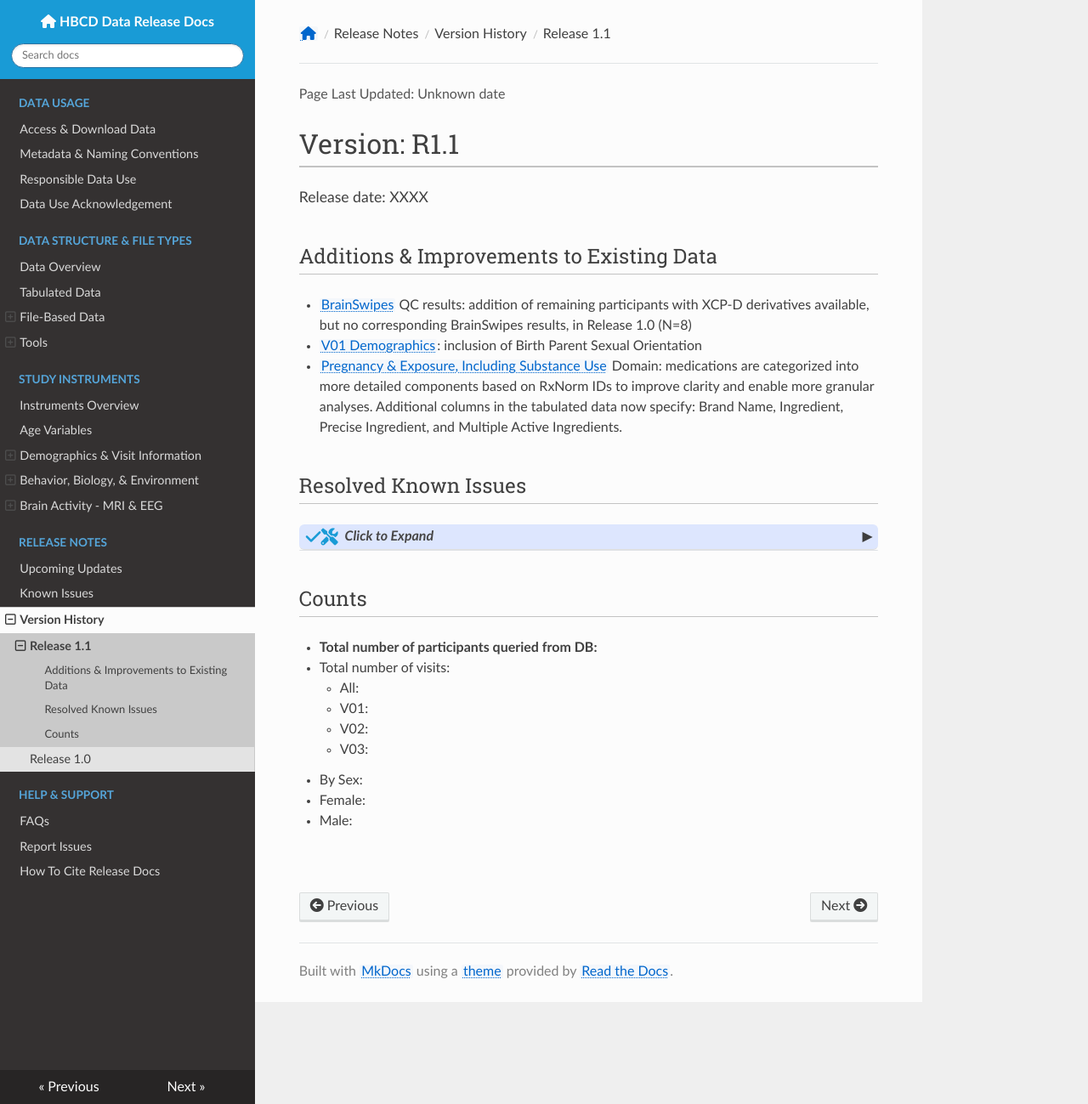
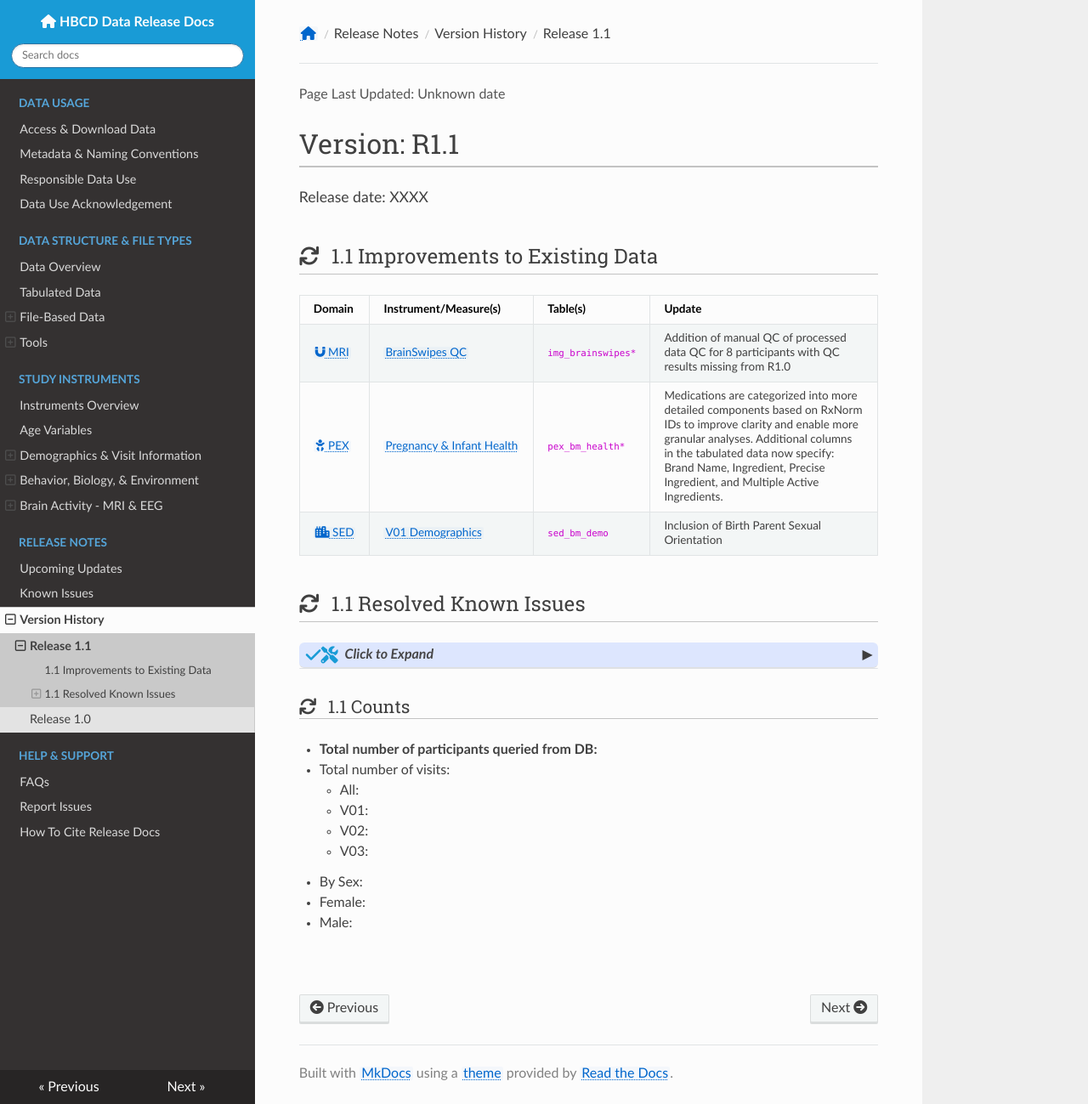
Before and after one commit to nbdc-datahub/hbcd-docs, an MkDocs documentation site: the page built from docs/changelog/versions/R1.1.md, in a window 1280 px wide and 1299 px high. Shown: the whole window at 85% size. Built offline with MkDocs 1.6.1, drawn with Linux system fonts in a browser that asks for light colours; nearby versions of some CDN libraries.

Commit message:
style/formatting

```diff
--- a/docs/changelog/versions/R1.1.md
+++ b/docs/changelog/versions/R1.1.md
@@ -1,14 +1,41 @@
 # Version: R1.1
 <p style="font-size: 1.1em">Release date: XXXX</p>
 
-## Additions & Improvements to Existing Data
 
-- [BrainSwipes](../../instruments/mri/qc.md#brainswipes) QC results: addition of remaining participants with XCP-D derivatives available, but no corresponding BrainSwipes results, in Release 1.0 (N=8)
-- [V01 Demographics](../../instruments/SED/v01-demo.md): inclusion of Birth Parent Sexual Orientation
-- [Pregnancy & Exposure, Including Substance Use](../../instruments/index.md#pregexp) Domain: medications are categorized into more detailed components based on RxNorm IDs to improve clarity and enable more granular analyses. Additional columns in the tabulated data now specify: Brand Name, Ingredient, Precise Ingredient, and Multiple Active Ingredients.
+## <i class="fa-solid fa-arrows-rotate" style="margin-right: 8px;"></i> 1.1 Improvements to Existing Data
 
+<table style="width: 100%; border-collapse: collapse; table-layout: fixed; font-size: 15px;">
+  <thead>
+    <tr>
+      <th>Domain</th>
+      <th>Instrument/Measure(s)</th>
+      <th>Table(s)</th>
+      <th>Update</th>
+    </tr>
+  </thead>
+  <tbody>
+    <tr>
+      <td><a href="../../../instruments/#mri" target="_blank"><i class="fas fa-magnet"></i> MRI</a></td>
+      <td><a href="../../../instruments/mri/qc/#brainswipes" target="_blank">BrainSwipes QC</a></td>
+      <td><code>img_brainswipes*</code></td>
+      <td style="word-wrap: break-word; white-space: normal;">Addition of manual QC of processed data QC for 8 participants with QC results missing from R1.0</td>
+    </tr>
+    <tr>
+      <td><a href="../../../instruments/#pex" target="_blank"><i class="fa-solid fa-baby"></i> PEX</a></td>
+      <td><a href="../../../instruments/pregexp/pex" target="_blank">Pregnancy & Infant Health</a></td>
+      <td><code>pex_bm_health*</code></td>
+      <td style="word-wrap: break-word; white-space: normal;">Medications are categorized into more detailed components based on RxNorm IDs to improve clarity and enable more granular analyses. Additional columns in the tabulated data now specify: Brand Name, Ingredient, Precise Ingredient, and Multiple Active Ingredients.</td>
+    </tr>
+    <tr>
+      <td><a href="../../../instruments/#socenvdet" target="_blank"><i class="fas fa-city"></i> SED</a></td>
+      <td><a href="../../../instruments/SED/v01-demo" target="_blank">V01 Demographics</a></td>
+      <td><code>sed_bm_demo</code></td>
+      <td style="word-wrap: break-word; white-space: normal;">Inclusion of Birth Parent Sexual Orientation</td>
+    </tr>
+  </tbody>
+</table>
 
-## Resolved Known Issues
+## <i class="fa-solid fa-arrows-rotate" style="margin-right: 8px;"></i> 1.1 Resolved Known Issues
 
 <div id="resolved-known-issues" class="table-banner" onclick="toggleCollapse(this)">
   <span class="emoji"><i class="fa fa-check"></i><i class="fa fa-screwdriver-wrench"></i></span>
@@ -63,7 +90,8 @@ The following age variables are incorrect: <code>pex_ch_tlfb_adjusted_age</code>
 The substance use flags found in the Visit Information data are single summary variables to reflect substance use status (yes/no) based on any positive reports from the (1) Timeline Follow Back (self-report), (2) Healthy History (V02) (self-report), or (3) USDTL urine toxicology results. Nail toxicology results were not used in the creation of these substance use flags. Further, the substance use flag variable is missing for alcohol, opioid, cannabis, and nicotine, and will be integrated in future data releases. In the meantime, users can generate their own substance use flag summary variables using the individual components found in the “pregnancy exposures, including substances” and “biospecimens” domains.       </p>
 </div>
 
-## Counts
+### <i class="fa-solid fa-arrows-rotate" style="margin-right: 8px;"></i> 1.1 Counts
+
 * **Total number of participants queried from DB:**
 * Total number of visits:
     * All:
```
Also changed, not shown: docs/changelog/pending.md (+27 -12 lines).
